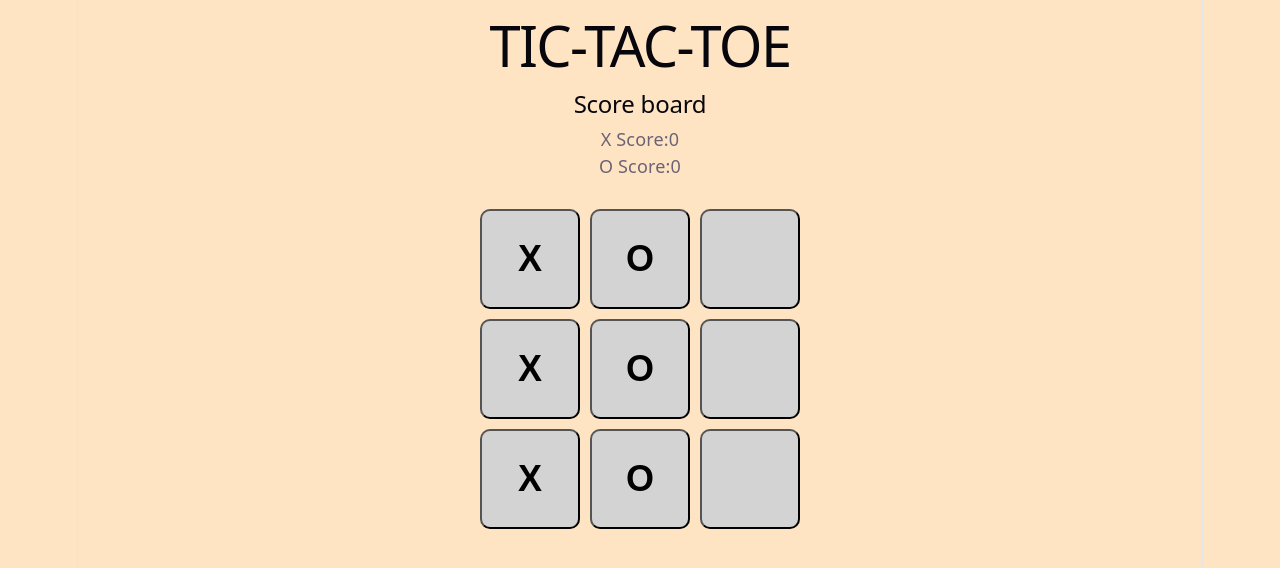
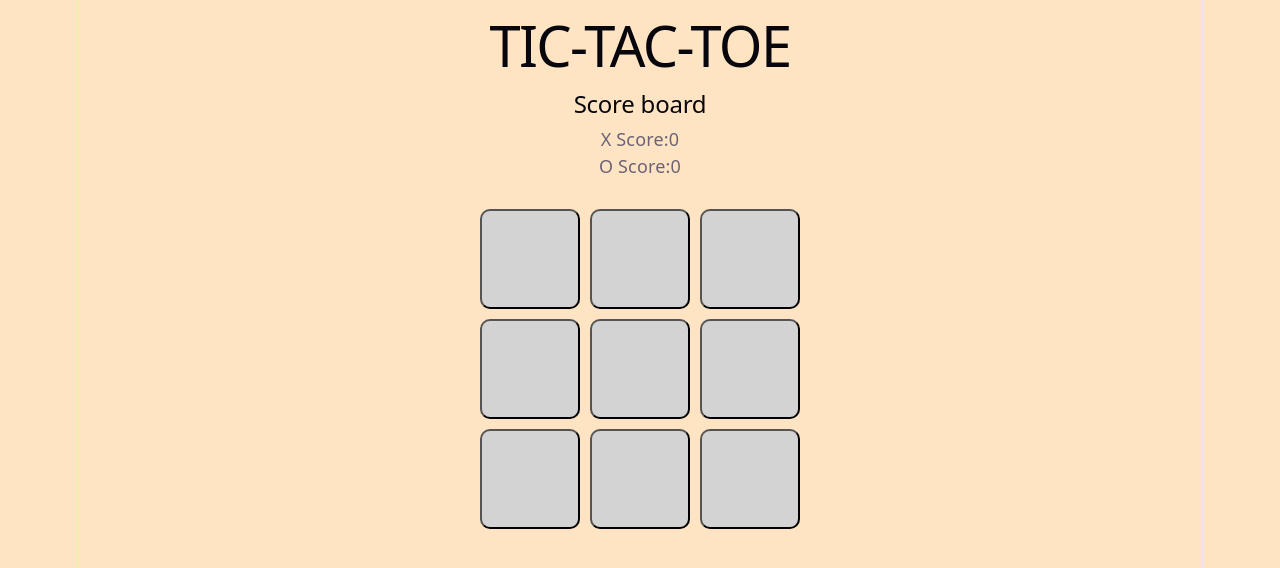
Before and after one commit to hansikareddycheguri-ship-it/tic-tac-toe-react, a React (Vite) app: page / in a window 1280 px wide. Shown: the top 568 px of the page. Built offline with nearby package versions, Linux system fonts and the light colour scheme.

Commit message:
Implemented dynamic board rendering using map

```diff
--- a/src/App.jsx
+++ b/src/App.jsx
@@ -1,13 +1,37 @@
 import Board from "./components/Board";
+import {useState} from "react";
 import "./App.css";
 import Scoreboard from "./components/Scoreboard";
 function App(){
+  const[board,setBoard]=useState(Array(9).fill(""));
+  const[currentPlayer,setCurrentPlayer]=useState("X");
+
+
+  function handleClick(index){
+
+  if(board[index]!==""){
+    return ;
+  }
+const newBoard=[...board];
+newBoard[index]=currentPlayer;
+setBoard(newBoard);
+
+  if(currentPlayer==="X"){
+setCurrentPlayer("O");
+  }
+  else{
+    setCurrentPlayer("X");
+  }
+}
 return(
 <div>
   <h1>TIC-TAC-TOE</h1>
   <Scoreboard />
-  <Board />
+  <Board board={board} handleClick={handleClick}/>
 </div>
 );
 }
+
+
+
 export default App;
--- a/src/components/Board.jsx
+++ b/src/components/Board.jsx
@@ -1,20 +1,16 @@
 import Square from "./Square";
-function Board(){
+function Board({board,handleClick}){
     return(
-    <div className="Board">
-
-        <Square value="X"/>
-        <Square value="O"/>
-        <Square value=""/>
-
-        <Square value="X"/>
-        <Square value="O"/>
-        <Square value=""/>
-
-        <Square value="X"/>
-        <Square value="O"/>
-        <Square value=""/>
-     </div>
+    <div  className="Board">
+    {board.map((value,index)=>(
+        <Square
+        key={index}
+        value={value}
+        onClick={()=>handleClick(index)}
+        />
+    ))
+}
+    </div>
     );
 
 }
--- a/src/components/Square.jsx
+++ b/src/components/Square.jsx
@@ -1,6 +1,6 @@
-function Square(props){
+function Square({value,onClick}){
     return(
-        <button className="Square">{props.value}</button>
+        <button className="Square" onClick={onClick}>{value}</button>
     );
 }
 export default Square;
```
